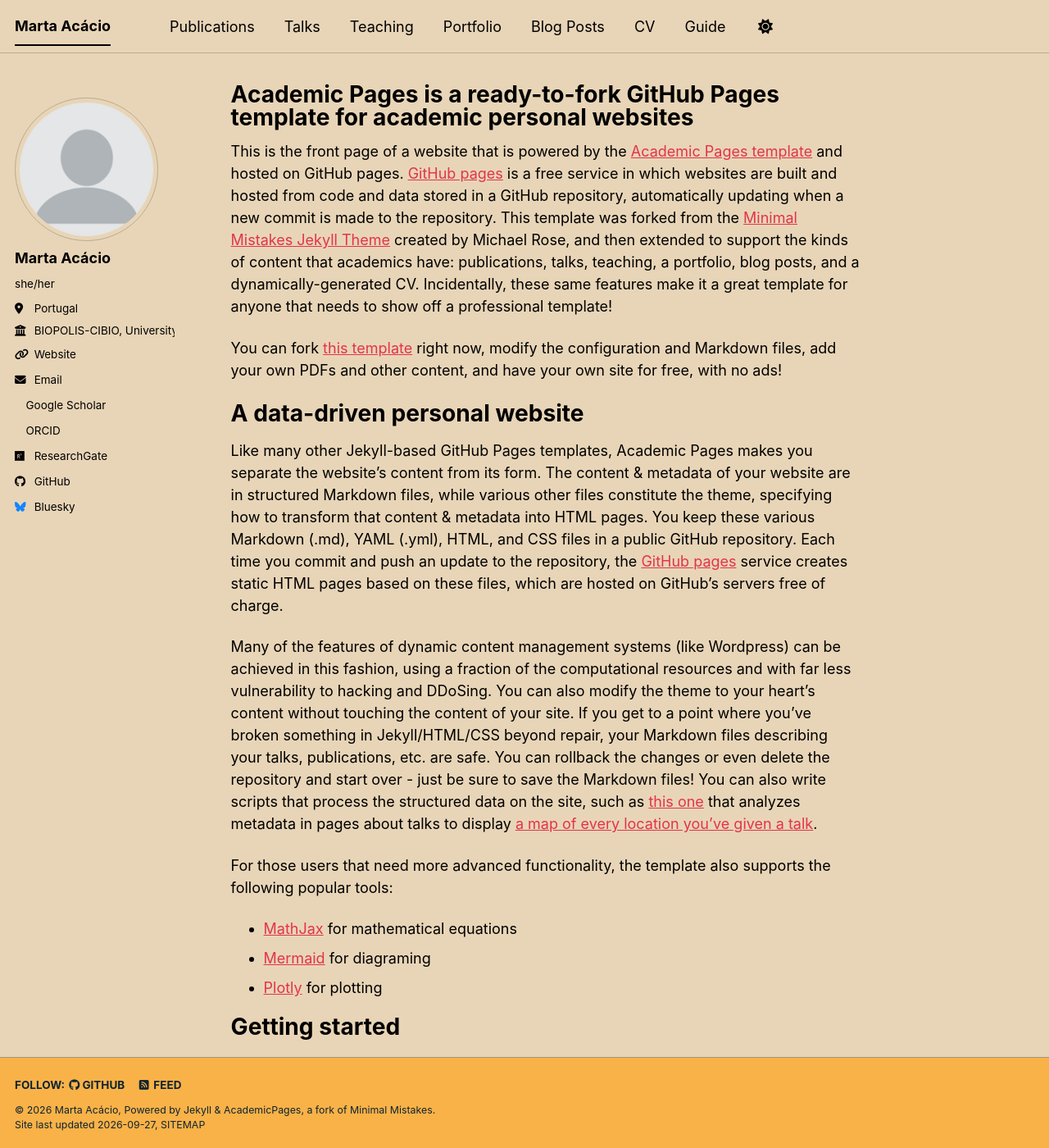
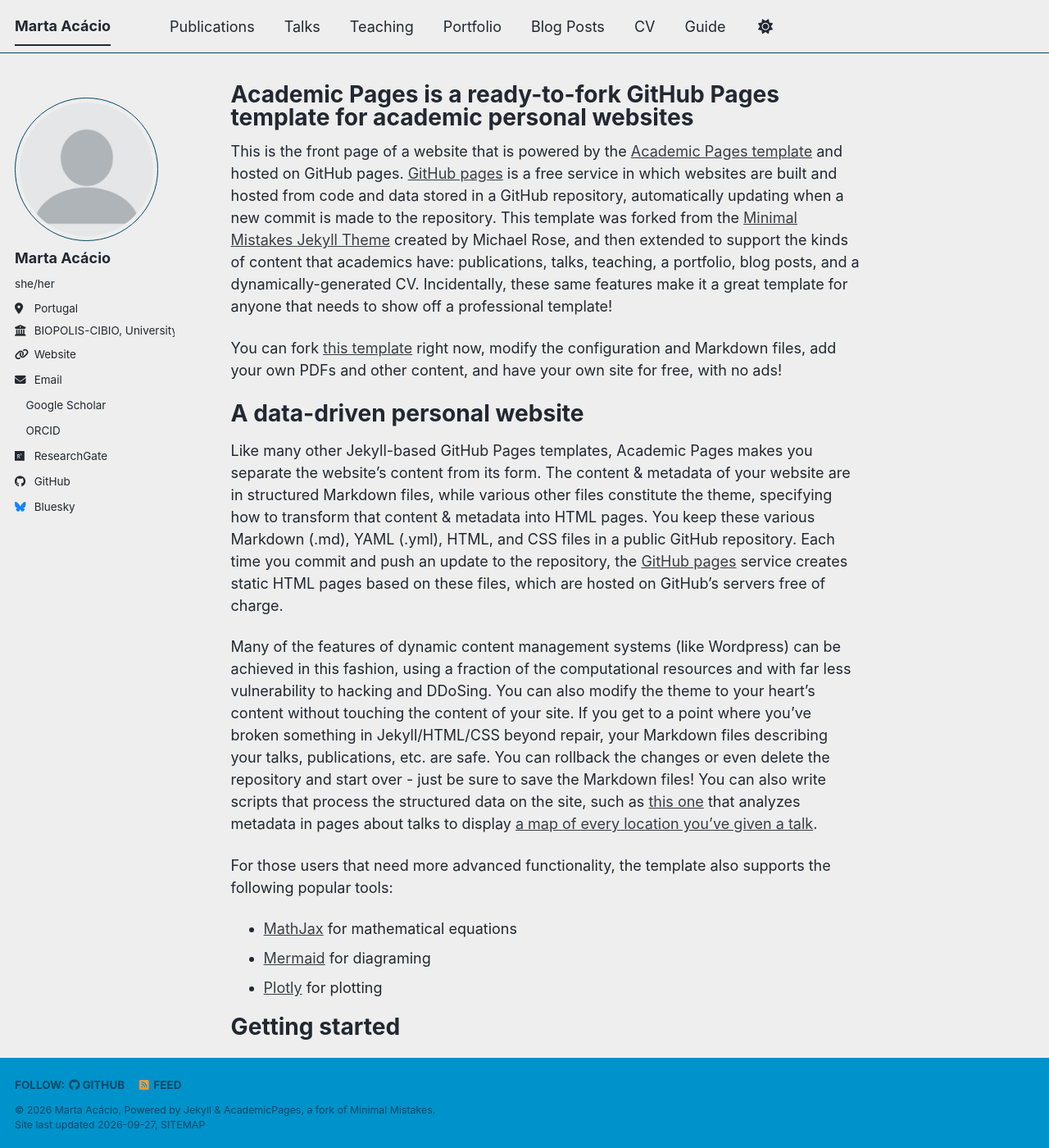
Before and after one commit to m-acacio/m-acacio.github.io, a Jekyll site: the page built from _pages/about.md, in a window 1280 px wide and 1400 px high. Shown: the whole window at 82% size. Built offline with Jekyll 4.4.1, drawn with Linux system fonts in a browser that asks for light colours; a style sheet for code colours, icons or effects is not loaded.

Commit message:
Update _config.yml

```diff
--- a/_config.yml
+++ b/_config.yml
@@ -8,7 +8,7 @@
 
 # Basic Site Settings
 locale                   : "en-US"
-site_theme               : "sunrise" # The available themes options are "default", "air", "sunrise", "mint", "dirt" and "contrast"
+site_theme               : "air" # The available themes options are "default", "air", "sunrise", "mint", "dirt" and "contrast"
 title                    : "Marta Acácio"
 title_separator          : "-"
 name                     : &name "Marta Acácio"
@@ -29,7 +29,7 @@ author:
   bio              : # add short bio at some point
   location         : "Portugal"
   employer         : "BIOPOLIS-CIBIO, University of Porto"
-  uri              : "www.whitestork.org"
+  uri              : "https://whitestork.org/"
   email            : "marta.acacio@gmail.com"
 
   # Academic websites
```
